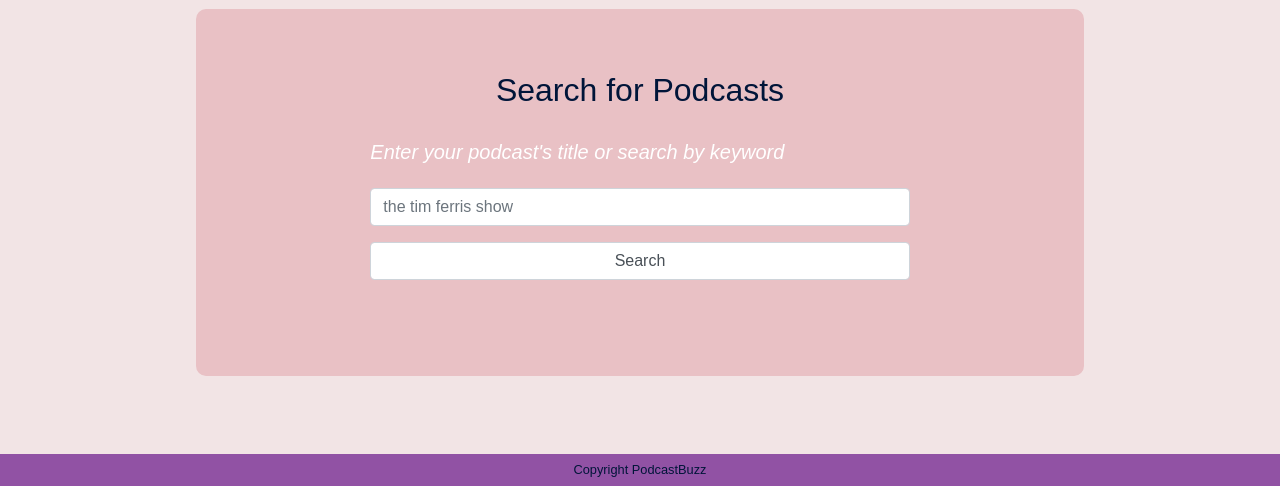
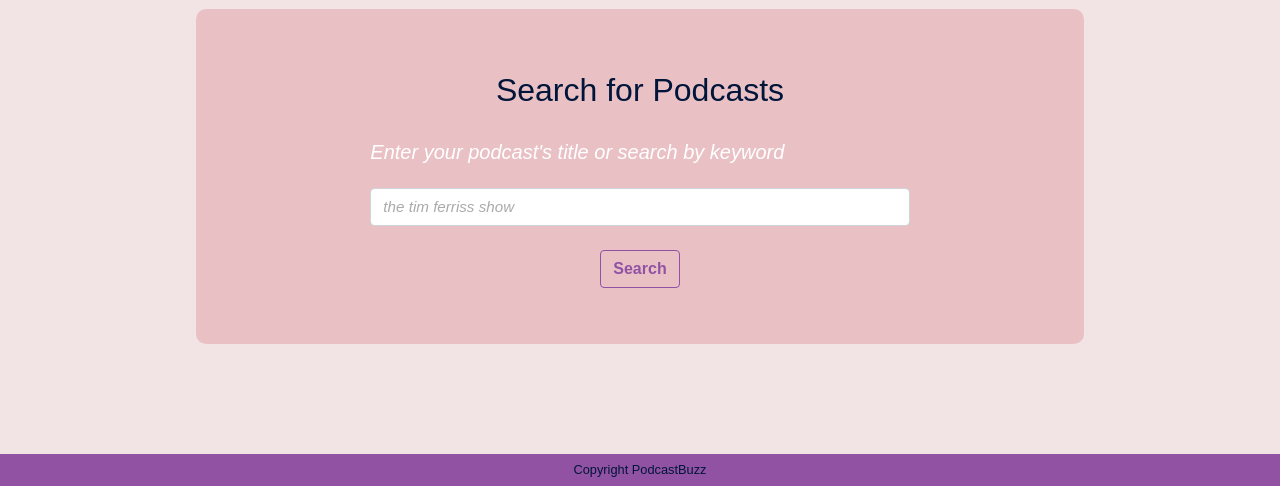
Before and after one commit to RonanMc99/podcast_buzz, a Flask app: page / in a window 1280 px wide. Shown: the part 314-800 px from the top of the page. Run offline with Flask 2, Linux system fonts and the light colour scheme; some libraries are stand-ins or nearby versions.

Commit message:
Search bar styling and layout

```diff
--- a/podcastbuzz/static/css/style.css
+++ b/podcastbuzz/static/css/style.css
@@ -116,6 +116,7 @@ h3 {
     border-color: var(--clr-violet);
     color: var(--clr-violet);
     font-weight: bold;
+    text-decoration: none;
 }
 
 .form-group > .btn:hover {
@@ -135,7 +136,6 @@ h3 {
 
 .form-group a {
     color: var(--clr-violet);
-
 }
 
 /* Search */
@@ -151,6 +151,11 @@ h3 {
     padding: 1em;
 }
 
+.form-control::placeholder {
+    font-size: 0.95rem;
+    color: #aaa;
+    font-style: italic;
+}
 
 /* Footer */
 footer {
--- a/podcastbuzz/templates/home.html
+++ b/podcastbuzz/templates/home.html
@@ -6,21 +6,22 @@
         <h2>Search for Podcasts</h2>
     </div>
     <!-- Search bar -->
-    <div class="row mb-5">
+    <div class="row mb-2">
         <div class="col-lg-8 mx-auto">
             <h5 class="font-weight-light mb-4 font-italic text-white">Enter your podcast's title or search by keyword</h5>
-                <div class="form-group">
+                <div class="form-group text-center">
                     <input onKeyDown="if(event.keyCode==13) return searchResult()" id="search_query" type="search"
-                        class="form-control" placeholder="the tim ferris show">
+                        class="form-control" placeholder="the tim ferriss show">
+                    <input onclick="return searchResult()" type="button" value="Search"
+                        class="btn btn-link"></button>
                 </div>
                 <div class="form-group">
-                    <input onclick="return searchResult()" type="button" class="form-control " value="Search">
+
                 </div>
         </div>
     </div>
 </div>
 
-
 <!-- Search Results -->
 <div class="container" id="response-id" style="margin-top: 20px;"></div>
     {% endblock %}
```
